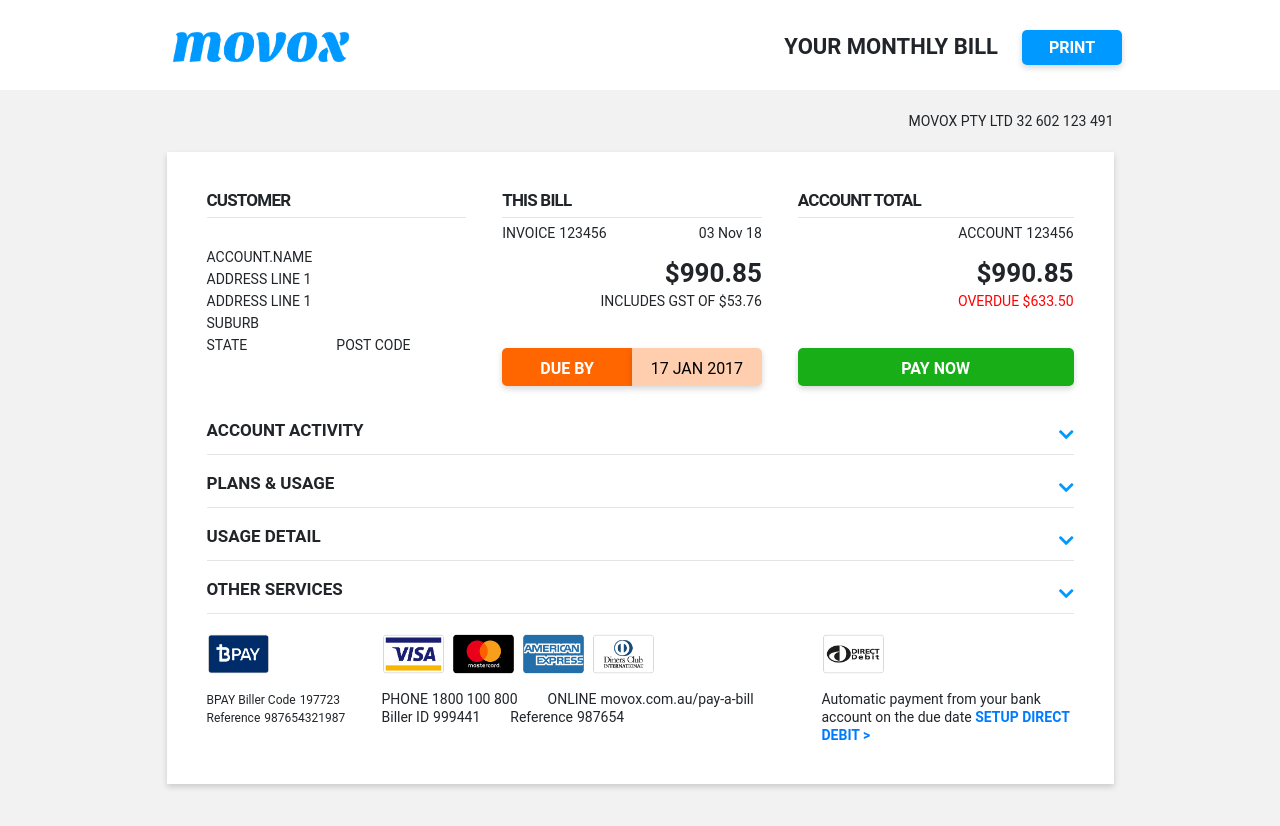
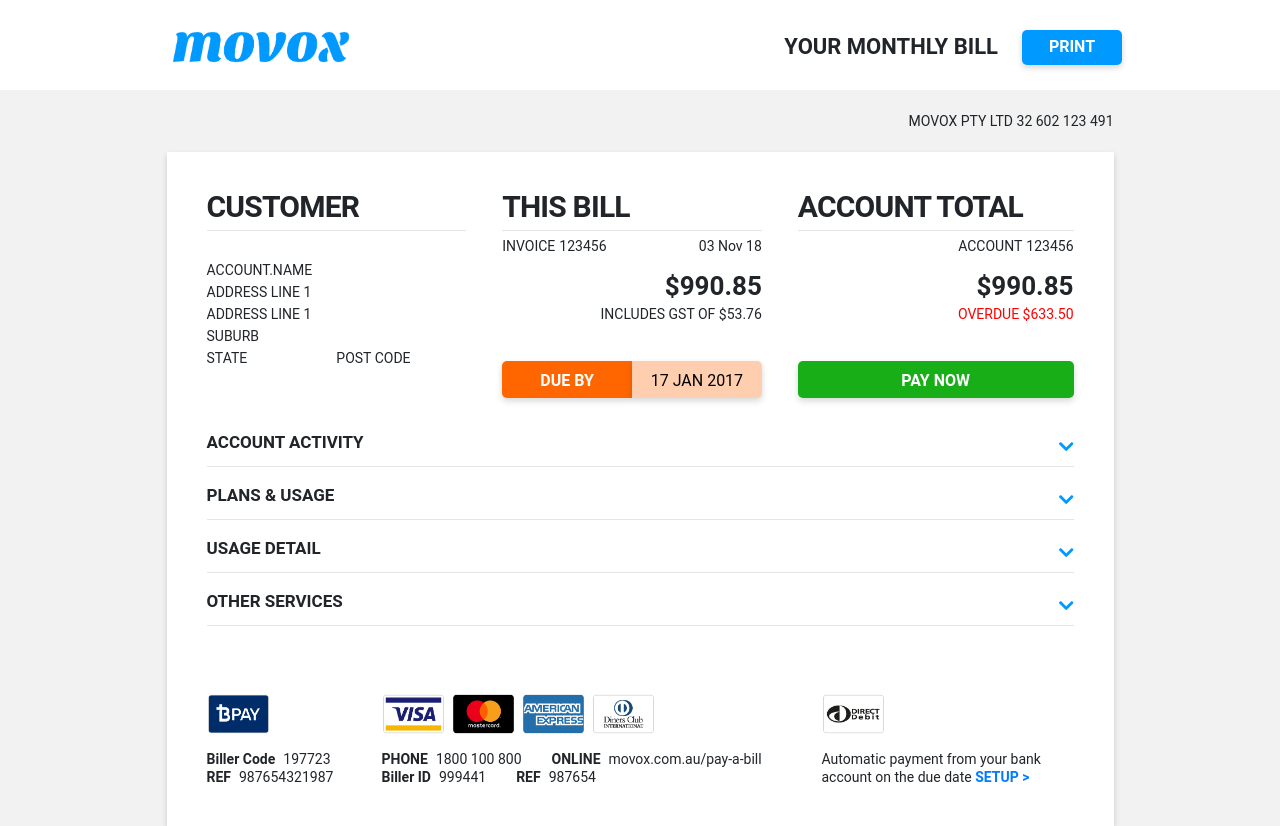
Before and after one commit to HelloPb/movox-web, an Angular app: page / in a window 1280 px wide. Before the commit the page ends 800 px from the top, so only its background shows below. Built offline with nearby package versions, Linux system fonts and the light colour scheme.

Commit message:
Styling changes

```diff
--- a/src/app/app.component.html
+++ b/src/app/app.component.html
@@ -28,7 +28,7 @@
             <div class="movc-card mb-3 mr-3">
               <div class="row no-gutters">
                 <div class="col-12">
-                  <div class="movc-label-sm movc-bold movc-accout-total">CUSTOMER</div>
+                  <div class="movc-label-xl movc-bold movc-accout-total">CUSTOMER</div>
                   <hr class="my-2" />
                 </div>
                 <div class="col-12">
@@ -48,7 +48,7 @@
             <div class="movc-card mb-3 mr-3">
               <div class="row no-gutters">
                 <div class="col-12">
-                  <div class="movc-label-sm movc-bold movc-accout-total">THIS BILL</div>
+                  <div class="movc-label-xl movc-bold movc-accout-total">THIS BILL</div>
                   <hr class="my-2" />
                 </div>
                 <div class="col-12 d-flex justify-content-between text-right">
@@ -72,7 +72,7 @@
             <div class="movc-card mb-3">
               <div class="row no-gutters">
                 <div class="col-12">
-                  <div class="movc-label-sm movc-bold movc-accout-total">ACCOUNT TOTAL</div>
+                  <div class="movc-label-xl movc-bold movc-accout-total">ACCOUNT TOTAL</div>
                   <hr class="my-2" />
                 </div>
                 <div class="col-12 text-right">
@@ -132,16 +132,15 @@
         </div>
       </div>
 
-      <div class="col-12">
+      <div class="col-12 mt-5">
         <div class="movc-card">
           <div class="row no-gutters">
-
             <div class="col col-auto">
               <img class="movc-image-small" src="/assets/images/bpay.png">
               <div class="movc-bpay mt-3">
                 <div class="row no-gutters movc-lineheight-reduced">
-                  <div class="col-12"><span class="movc-typo-xs mr-1">BPAY Biller Code</span><span class="movc-typo-xs">197723</span></div>
-                  <div class="col-12"><span class="movc-typo-xs mr-1">Reference</span><span class="movc-typo-xs">987654321987</span></div>
+                  <div class="col-12"><span class="movc-typo-xs-2 movc-bold mr-2">Biller Code</span><span class="movc-typo-xs-2">197723</span></div>
+                  <div class="col-12"><span class="movc-typo-xs-2 movc-bold mr-2">REF</span><span class="movc-typo-xs-2">987654321987</span></div>
                 </div>
               </div>
             </div>
@@ -166,16 +165,16 @@
               <div class="movc-w-440">
                 <div class="row mt-3 movc-lineheight-reduced">
                   <div class="col col-auto">
-                    <span class="movc-typo-xs-2 mr-1">PHONE</span><span class="movc-typo-xs-2">1800 100 800</span>
+                    <span class="movc-typo-xs-2 movc-bold mr-2">PHONE</span><span class="movc-typo-xs-2">1800 100 800</span>
                   </div>
                   <div class="col col-auto">
-                    <span class="movc-typo-xs-2 mr-1">ONLINE</span><span class="movc-typo-xs-2">movox.com.au/pay-a-bill</span>
+                    <span class="movc-typo-xs-2 movc-bold mr-2">ONLINE</span><span class="movc-typo-xs-2">movox.com.au/pay-a-bill</span>
                   </div>
                   <div class="col col-auto">
-                    <span class="movc-typo-xs-2 mr-1">Biller ID</span><span class="movc-typo-xs-2">999441</span>
+                    <span class="movc-typo-xs-2 movc-bold mr-2">Biller ID</span><span class="movc-typo-xs-2">999441</span>
                   </div>
                   <div class="col col-auto">
-                    <span class="movc-typo-xs-2 mr-1">Reference</span><span class="movc-typo-xs-2">987654</span>
+                    <span class="movc-typo-xs-2 movc-bold mr-2">REF</span><span class="movc-typo-xs-2">987654</span>
                   </div>
                 </div>
               </div>
@@ -186,7 +185,7 @@
               <div class="movc-directdebit mt-3 w-100">
                 <div class="row no-gutters movc-lineheight-reduced">
                   <div class="col-12 movc-typo-xs-2">Automatic payment from your bank account on the due
-                    date<a href="javascript:void(0)" class="movc-bold"> SETUP DIRECT DEBIT ></a></div>
+                    date<a href="javascript:void(0)" class="movc-bold"> SETUP ></a></div>
                 </div>
               </div>
             </div>
--- a/src/scss/components/button.scss
+++ b/src/scss/components/button.scss
@@ -1,7 +1,6 @@
 .movc-btn {
   padding: 5px;
   min-height: 35px;
-  line-height: 25px;
   box-shadow: rgba(0, 0, 0, 0.16) 0px 3px 6px;
   font-size: 16px;
   text-align: center;
--- a/src/scss/components/labels.scss
+++ b/src/scss/components/labels.scss
@@ -1,3 +1,6 @@
 .movc-label-sm {
   @include font-size(sm-2);
 }
+.movc-label-xl {
+  @include font-size(xl-3);
+}
```
